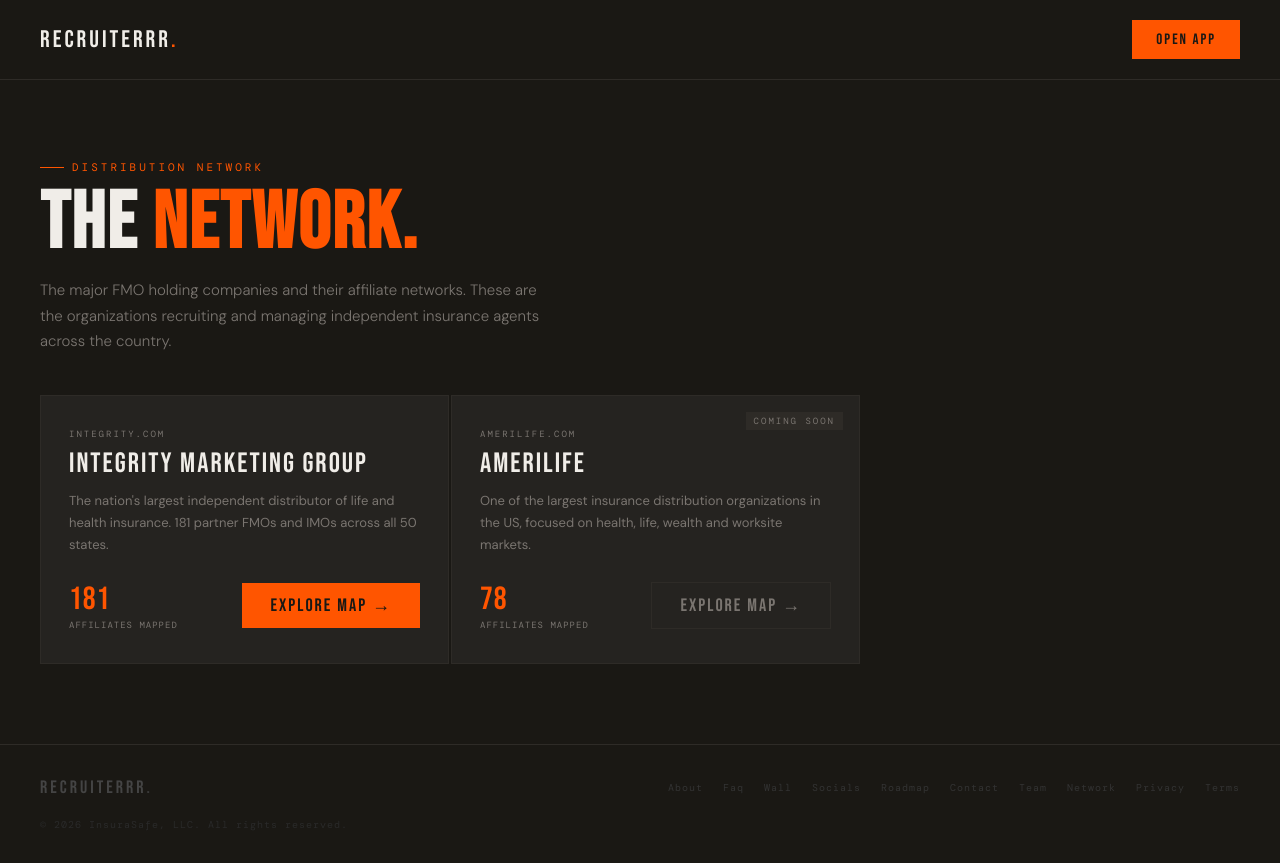
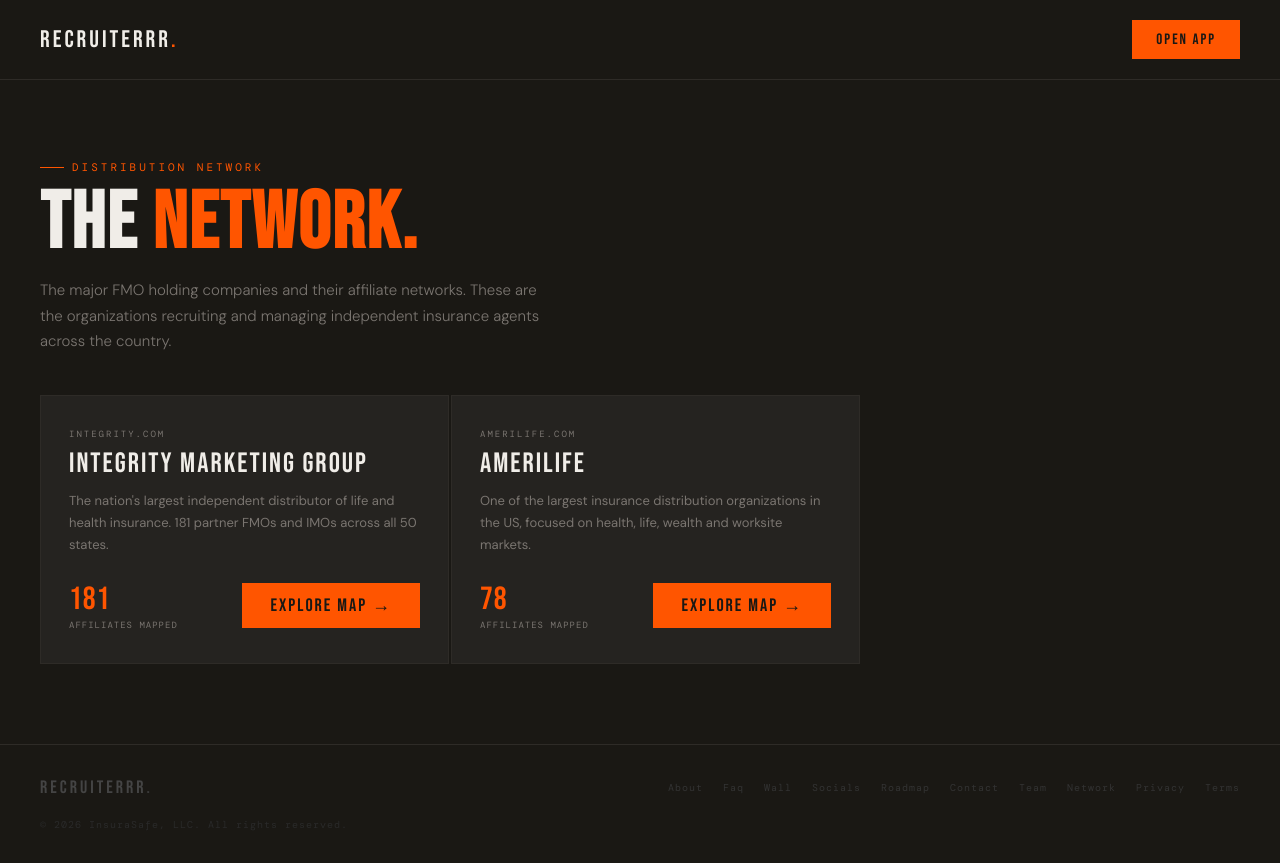
Before and after one commit to SavageTechnologies/recruiterrr, a Next.js app: page /network in a window 1280 px wide. Built offline with nearby package versions, Linux system fonts and the light colour scheme.

Commit message:
added live to amerilife on network page

```diff
--- a/app/network/page.tsx
+++ b/app/network/page.tsx
@@ -17,7 +17,7 @@ const NETWORKS = [
     url: 'amerilife.com',
     desc: 'One of the largest insurance distribution organizations in the US, focused on health, life, wealth and worksite markets.',
     count: 78,
-    status: 'coming',
+    status: 'live',
   },
 ]
 
```
